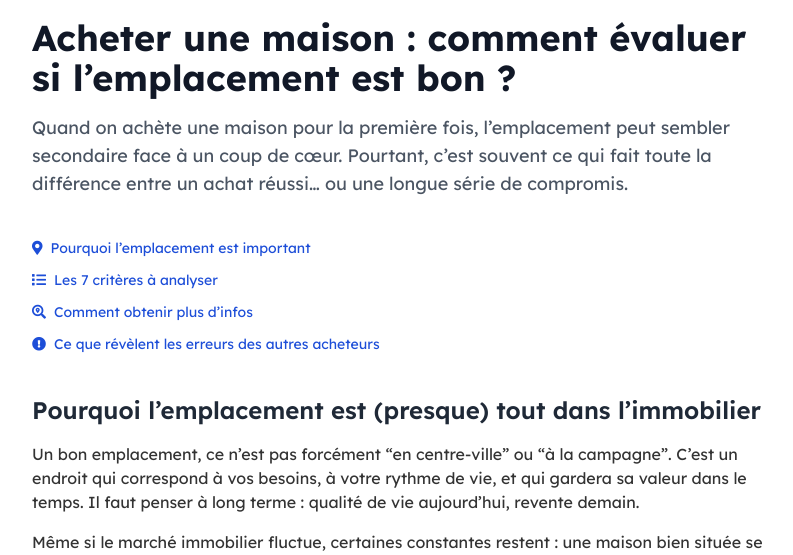
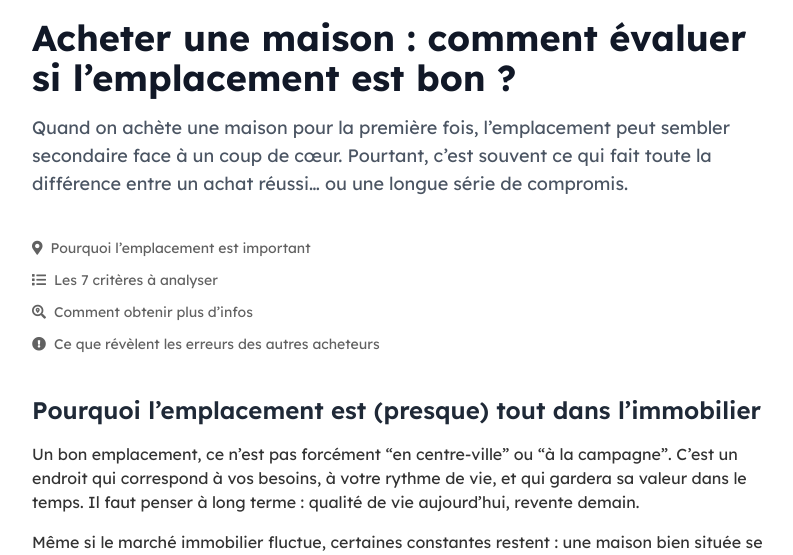
Before and after one commit to YannTonThat/Adressator, a Flask app: page /article2 in a window 1280 px wide. Shown: the part 387-942 px from the top of the page, without its empty margins (240-1033 px from the left). Run offline with Flask 3, Linux system fonts and the light colour scheme; parts of the project's set-up code (start-up, migrations or seed data) failed here and were passed over.

Commit message:
Update article2.html

```diff
--- a/templates/article2.html
+++ b/templates/article2.html
@@ -3,7 +3,7 @@
 <head>
   <meta charset="UTF-8">
   <meta name="viewport" content="width=device-width, initial-scale=1.0">
-  <title>Comment évaluer si l’emplacement est bon ? | Adressator</title>
+  <title>Article Comment évaluer si l’emplacement est bon ? | Adressator</title>
   <link href="https://cdn.jsdelivr.net/npm/tailwindcss@2.2.19/dist/tailwind.min.css" rel="stylesheet">
 </head>
 <style>
@@ -258,7 +258,7 @@
   </section>
 
    <div class="mb-10 text-sm text-blue-700">
-       <ul class="list-none space-y-3">
+       <ul style="color:#616161" class="list-none space-y-3">
         <li><a href="#emplacement" class="hover:underline flex items-center gap-2"><i class="fas fa-map-marker-alt"></i> Pourquoi l’emplacement est important</a></li>
         <li><a href="#criteres" class="hover:underline flex items-center gap-2"><i class="fas fa-list"></i> Les 7 critères à analyser</a></li>
         <li><a href="#infos" class="hover:underline flex items-center gap-2"><i class="fas fa-search-location"></i> Comment obtenir plus d’infos</a></li>
```
